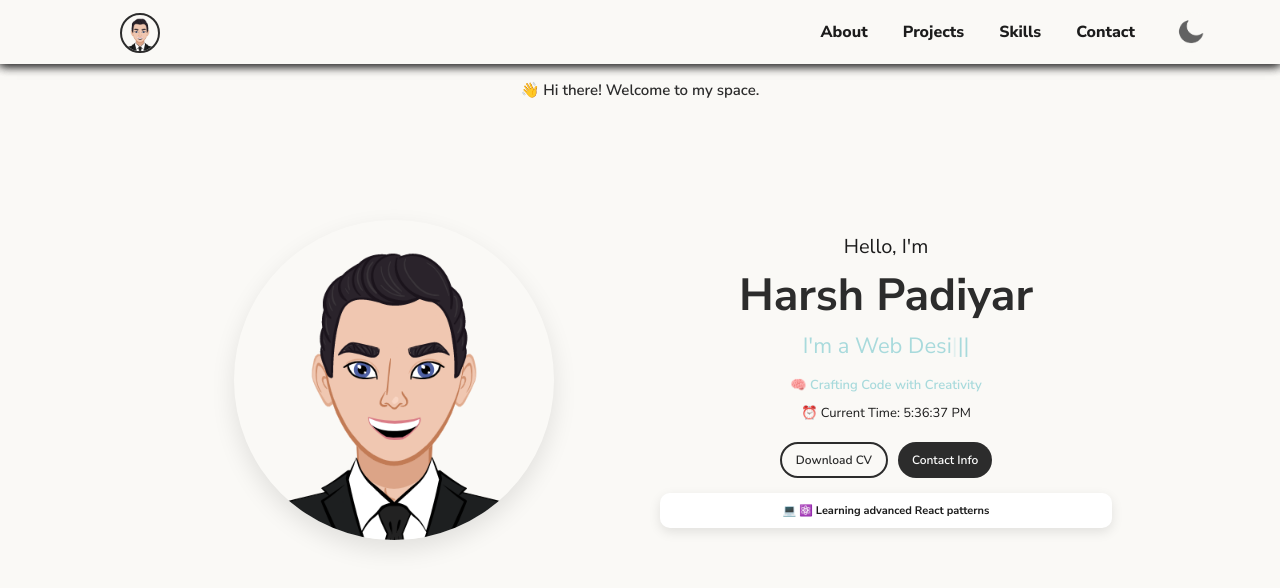
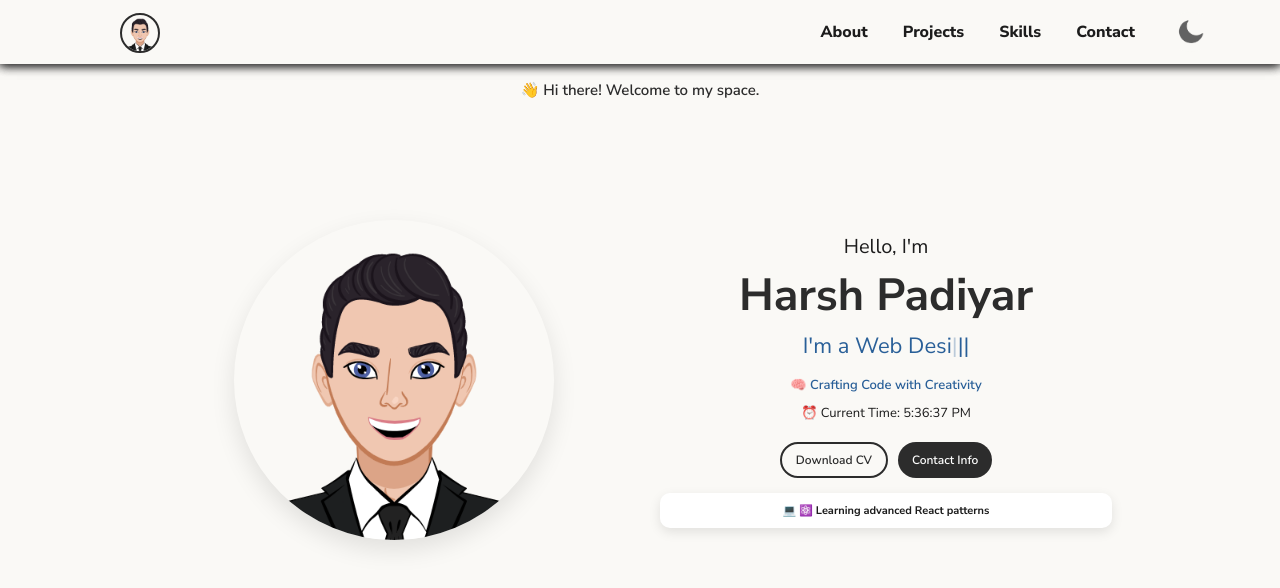
Before and after one commit to H4rryC0d3/HARRY.P, a React (Vite) app: page / in a window 1280 px wide. Shown: the top 588 px of the page. Built offline with nearby package versions, Linux system fonts and the light colour scheme; a web font is replaced by a local one.

Commit message:
Update App.css

```diff
--- a/src/App.css
+++ b/src/App.css
@@ -14,14 +14,14 @@
 
 /* Default theme (light theme) */
 /* 🌞 Light Mode */
-:root {
+:root{
   --bg-color: #FAF9F6;                /* Light soft background */
   --snd-bg-color: #FFFFFF;            /* Clean white secondary */
   --text-color: #1C1C1C;              /* Dark readable text */
 
   --main-color: #2C2C2C;              /* Updated from #4A90E2 to deep gray */
-  --accent-color: #A8DADC;            /* Replaced warm peach with soft teal */
-  --highlight-color: #FFC1CC;         /* Soft blush pink highlight */
+  --accent-color:#295F98;            /* Replaced warm peach with soft teal */
+  --highlight-color: #C96868;         /* Soft blush pink highlight */
 
   --lavender: #B39CD0;                /* Optional secondary accent */
   --light-gray: #E4E4E4;              /* Utility color for muted elements */
```
